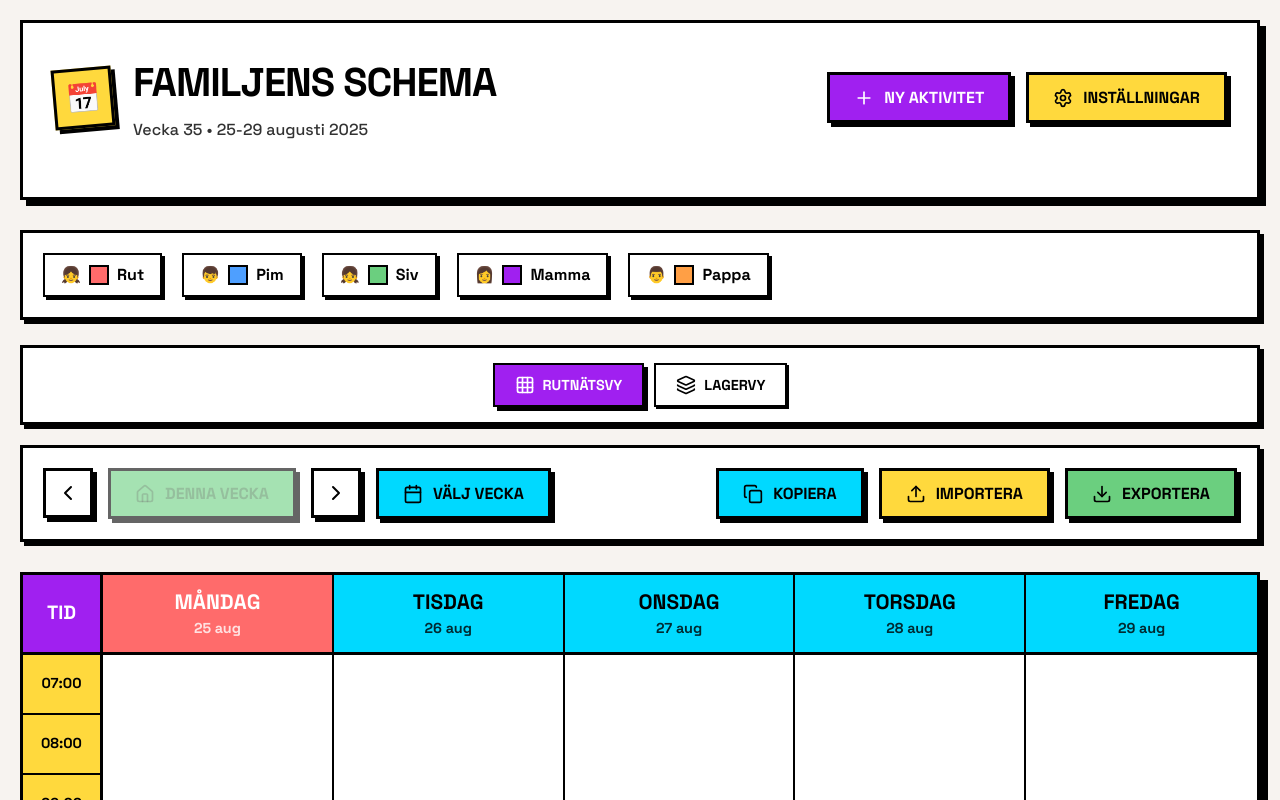
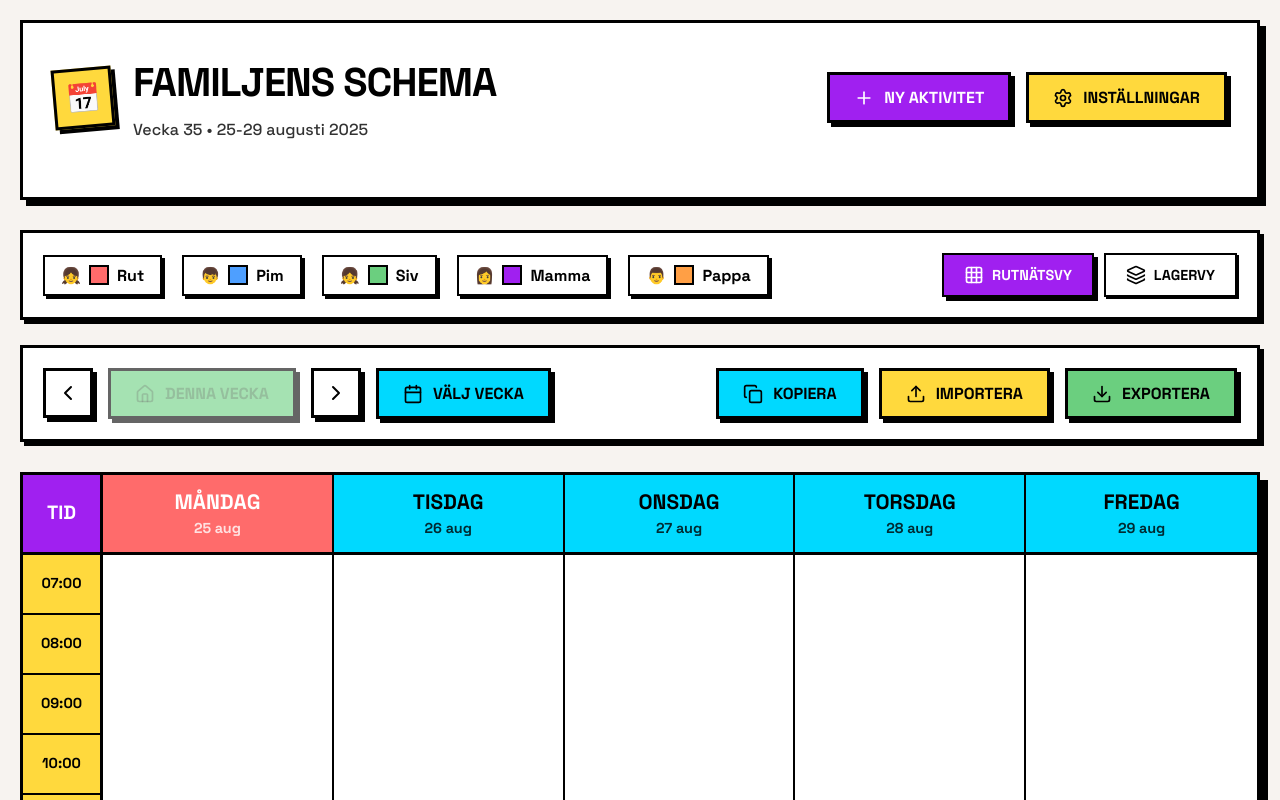
Before and after one commit to Saibot57/neobrutalism-kalender2, a React (Vite) app: page / in a window 1280 px wide. Shown: the top 800 px of the page. Built offline with nearby package versions, Linux system fonts and the light colour scheme.

Commit message:
FamilyBarUpdate

```diff
--- a/src/App.tsx
+++ b/src/App.tsx
@@ -1,5 +1,5 @@
 import { useState, useEffect, useRef } from 'react';
-import { AlertCircle, Layers, Grid3x3 } from 'lucide-react';
+import { AlertCircle } from 'lucide-react';
 
 // Types
 import type { Activity, FormData, Settings } from './types';
@@ -82,6 +82,7 @@ export default function App() {
   const [settingsOpen, setSettingsOpen] = useState(false);
   const [dataModalOpen, setDataModalOpen] = useState(false);
   const [formData, setFormData] = useState<FormData>(BLANK_FORM);
+  const [highlightedMemberId, setHighlightedMemberId] = useState<string | null>(null);
 
   useEffect(() => {
     if (!modalOpen) return;
@@ -132,6 +133,13 @@ export default function App() {
   const goToCurrentWeek = () => {
     setSelectedWeek(currentWeek);
     setSelectedYear(currentYear);
+  };
+
+  const handleMemberClick = (memberId: string) => {
+    setViewMode('layer');
+    setHighlightedMemberId(memberId);
+    // Rensa efter en kort stund så att effekten kan köras igen
+    setTimeout(() => setHighlightedMemberId(null), 100);
   };
 
   const handleSaveActivity = () => {
@@ -388,29 +396,12 @@ export default function App() {
           }}
           onOpenSettings={() => setSettingsOpen(true)}
         />
-        <FamilyBar members={DEFAULT_FAMILY_MEMBERS} />
-
-        {/* View Mode Toggle */}
-        <div className="view-mode-toggle">
-          <button
-            className={`view-mode-btn ${viewMode === 'grid' ? 'active' : ''}`}
-            onClick={() => setViewMode('grid')}
-            aria-label="Rutnätsvy"
-            title="Visa veckoschema i rutnät"
-          >
-            <Grid3x3 size={20} />
-            Rutnätsvy
-          </button>
-          <button
-            className={`view-mode-btn ${viewMode === 'layer' ? 'active' : ''}`}
-            onClick={() => setViewMode('layer')}
-            aria-label="Lagervy"
-            title="Visa schema uppdelat per familjemedlem"
-          >
-            <Layers size={20} />
-            Lagervy
-          </button>
-        </div>
+        <FamilyBar
+          members={DEFAULT_FAMILY_MEMBERS}
+          viewMode={viewMode}
+          onSetViewMode={setViewMode}
+          onMemberClick={handleMemberClick}
+        />
 
         <WeekNavigation
           isCurrentWeek={isCurrentWeek}
@@ -446,7 +437,6 @@ export default function App() {
           </div>
         )}
 
-        {/* Conditional rendering based on view mode */}
         {viewMode === 'grid' ? (
           <ScheduleGrid
             days={days}
@@ -470,6 +460,7 @@ export default function App() {
             selectedWeek={selectedWeek}
             selectedYear={selectedYear}
             onActivityClick={handleActivityClick}
+            highlightedMemberId={highlightedMemberId}
           />
         )}
 
--- a/src/components/FamilyBar.tsx
+++ b/src/components/FamilyBar.tsx
@@ -1,21 +1,52 @@
 import React from 'react';
 import type { FamilyMember } from '../types';
+import { Grid3x3, Layers } from 'lucide-react';
 
 interface FamilyBarProps {
   members: FamilyMember[];
+  viewMode: 'grid' | 'layer';
+  onSetViewMode: (mode: 'grid' | 'layer') => void;
+  onMemberClick: (memberId: string) => void;
 }
 
-export const FamilyBar: React.FC<FamilyBarProps> = ({ members }) => {
+export const FamilyBar: React.FC<FamilyBarProps> = ({ members, viewMode, onSetViewMode, onMemberClick }) => {
   return (
-    <div className="family-bar" role="region" aria-label="Familjemedlemmar">
+    <div className="family-bar" role="region" aria-label="Familjemedlemmar och vyer">
       <div className="family-members">
         {members.map(member => (
-          <div key={member.id} className="member-badge">
-            <span role="img" aria-label={member.name}>{member.icon}</span>
+          <button
+            key={member.id}
+            className="member-badge"
+            onClick={() => onMemberClick(member.id)}
+            aria-label={`Visa ${member.name}s schema i lagervy`}
+            title={`Visa ${member.name}s schema i lagervy`}
+          >
+            <span role="img" aria-hidden="true">{member.icon}</span>
             <span className="member-dot" style={{ background: member.color }}></span>
             <span>{member.name}</span>
-          </div>
+          </button>
         ))}
+      </div>
+
+      <div className="view-mode-toggle">
+        <button
+          className={`view-mode-btn ${viewMode === 'grid' ? 'active' : ''}`}
+          onClick={() => onSetViewMode('grid')}
+          aria-label="Rutnätsvy"
+          title="Visa veckoschema i rutnät"
+        >
+          <Grid3x3 size={20} />
+          Rutnätsvy
+        </button>
+        <button
+          className={`view-mode-btn ${viewMode === 'layer' ? 'active' : ''}`}
+          onClick={() => onSetViewMode('layer')}
+          aria-label="Lagervy"
+          title="Visa schema uppdelat per familjemedlem"
+        >
+          <Layers size={20} />
+          Lagervy
+        </button>
       </div>
     </div>
   );
--- a/src/components/LayerView.tsx
+++ b/src/components/LayerView.tsx
@@ -1,4 +1,4 @@
-import React from 'react';
+import React, { useEffect, useRef } from 'react';
 import type { Activity, FamilyMember, Settings } from '../types';
 import { ActivityBlock } from './ActivityBlock';
 import { calculatePosition } from '../utils/scheduleUtils';
@@ -14,6 +14,7 @@ interface LayerViewProps {
   selectedWeek: number;
   selectedYear: number;
   onActivityClick: (activity: Activity) => void;
+  highlightedMemberId: string | null;
 }
 
 export const LayerView: React.FC<LayerViewProps> = ({
@@ -25,10 +26,27 @@ export const LayerView: React.FC<LayerViewProps> = ({
   settings,
   selectedWeek,
   selectedYear,
-  onActivityClick
+  onActivityClick,
+  highlightedMemberId,
 }) => {
+  const memberRefs = useRef<Record<string, HTMLDivElement | null>>({});
   const monthAbbr = ['jan', 'feb', 'mar', 'apr', 'maj', 'jun',
                      'jul', 'aug', 'sep', 'okt', 'nov', 'dec'];
+
+  useEffect(() => {
+    if (highlightedMemberId && memberRefs.current[highlightedMemberId]) {
+      const element = memberRefs.current[highlightedMemberId];
+      element?.scrollIntoView({
+        behavior: 'smooth',
+        block: 'center',
+      });
+
+      element?.classList.add('highlighted');
+      setTimeout(() => {
+        element?.classList.remove('highlighted');
+      }, 1200);
+    }
+  }, [highlightedMemberId]);
 
   const getActivitiesForMemberAndDay = (memberId: string, day: string) => {
     return activities
@@ -76,6 +94,7 @@ export const LayerView: React.FC<LayerViewProps> = ({
           return (
             <div
               key={member.id}
+              ref={(el) => { memberRefs.current[member.id] = el; }}
               className={`participant-layer ${!hasActivities ? 'inactive' : ''}`}
               style={{ borderLeftColor: member.color }}
             >
@@ -118,7 +137,6 @@ export const LayerView: React.FC<LayerViewProps> = ({
                             settings.dayStart
                           );
 
-                          // Check if this activity has multiple participants
                           const isShared = activity.participants.length > 1;
 
                           const activityBlockProps = {
--- a/src/styles/neobrutalism.css
+++ b/src/styles/neobrutalism.css
@@ -1344,3 +1344,46 @@ h1 {
 .hover-card.position-bottom.position-center {
     transform: translate(-50%, 0);
 }
+/* --- Styles for merged FamilyBar --- */
+
+/* Adjust the main bar to space out members and view controls */
+.family-bar {
+  justify-content: space-between;
+  align-items: center;
+}
+
+/* Make the member badge behave like a button */
+button.member-badge {
+  background: var(--neo-white);
+  border: 2px solid var(--neo-black);
+  padding: 8px 16px;
+  display: flex;
+  align-items: center;
+  gap: 8px;
+  font-family: 'Space Grotesk', monospace;
+  font-weight: 700;
+  font-size: 1rem;
+  box-shadow: 3px 3px 0 var(--neo-black);
+  transition: .1s;
+  cursor: pointer;
+}
+
+button.member-badge:hover {
+  transform: translate(-1px, -1px);
+  box-shadow: 4px 4px 0 var(--neo-black);
+  background-color: var(--neo-yellow);
+}
+
+/* Remove the old separate view toggle container */
+.view-mode-toggle {
+  margin-bottom: 0;
+  border: none;
+  box-shadow: none;
+  padding: 0;
+}
+
+/* --- Highlight effect for LayerView --- */
+.participant-layer.highlighted {
+  transition: background-color 0.3s ease-in-out;
+  background-color: rgba(255, 217, 61, 0.4); /* --neo-yellow with transparency */
+}
```
